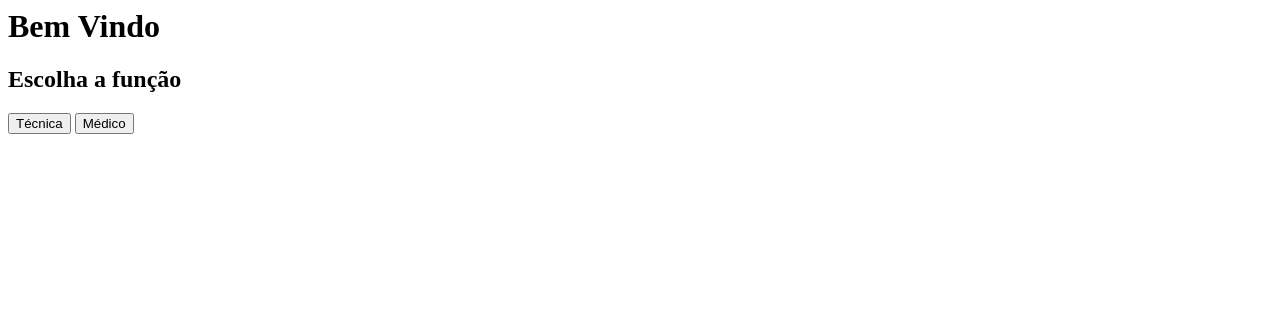
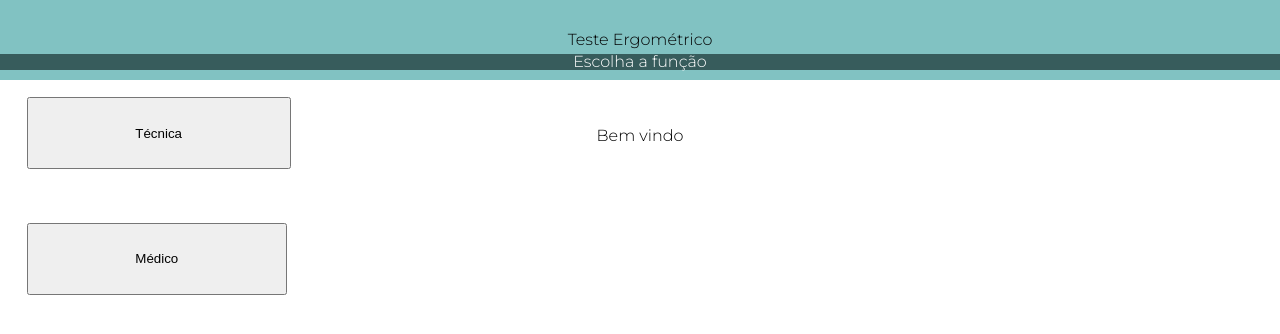
Before and after one commit to KaiqueVOliveira/painel, a plain HTML site: page index.html in a window 1280 px wide. Drawn offline with Linux system fonts and the light colour scheme.

Commit message:
iniciando css

```diff
--- /dev/null
+++ b/css/reset.css
@@ -0,0 +1,48 @@
+/* http://meyerweb.com/eric/tools/css/reset/
+   v2.0 | 20110126
+   License: none (public domain)
+*/
+
+html, body, div, span, applet, object, iframe,
+h1, h2, h3, h4, h5, h6, p, blockquote, pre,
+a, abbr, acronym, address, big, cite, code,
+del, dfn, em, img, ins, kbd, q, s, samp,
+small, strike, strong, sub, sup, tt, var,
+b, u, i, center,
+dl, dt, dd, ol, ul, li,
+fieldset, form, label, legend,
+table, caption, tbody, tfoot, thead, tr, th, td,
+article, aside, canvas, details, embed,
+figure, figcaption, footer, header, hgroup,
+menu, nav, output, ruby, section, summary,
+time, mark, audio, video {
+	margin: 0;
+	padding: 0;
+	border: 0;
+	font-size: 100%;
+	font: inherit;
+	vertical-align: baseline;
+}
+/* HTML5 display-role reset for older browsers */
+article, aside, details, figcaption, figure,
+footer, header, hgroup, menu, nav, section {
+	display: block;
+}
+body {
+	line-height: 1;
+}
+ol, ul {
+	list-style: none;
+}
+blockquote, q {
+	quotes: none;
+}
+blockquote:before, blockquote:after,
+q:before, q:after {
+	content: '';
+	content: none;
+}
+table {
+	border-collapse: collapse;
+	border-spacing: 0;
+}
--- a/css/style.css
+++ b/css/style.css
@@ -0,0 +1,30 @@
+.tituloPrincipal {
+    background-color: rgb(129, 194, 194);
+    text-align: center;
+    padding: 2em;
+}
+
+.bemVindo {
+    position: absolute;
+    top: 17%;
+    left: 50%;
+    transform: translate(-50%, -50%);
+}
+
+body {
+    font-family: 'Montserrat', sans-serif;
+}
+
+.funcao {
+    background-color: rgb(55, 92, 92);
+    margin-top: -2%;
+    text-align: center;
+    color: white;
+}
+
+button {
+    text-align: center;
+    padding: 2em 8em ;
+    margin: 2em;
+    display: inline-block;
+}
--- a/index.html
+++ b/index.html
@@ -2,13 +2,22 @@
     <head>
         <meta charset='utf-8'>
         <title>Painel Teste Ergométrico</title>
+        <link rel = 'stylesheet' href = 'css/reset.css'>
         <link rel='stylesheet' href='css/style.css'>
+        <link rel='preconnect' href='https://fonts.gstatic.com'>
+		<link href='https://fonts.googleapis.com/css2?family=Montserrat:wght@300&display=swap' rel='stylesheet'>
     </head>
+    <header>
+        <h1 class='tituloPrincipal'>Teste Ergométrico</h1>
 
+        <h2 class='bemVindo'>Bem vindo</h2>
+
+    </header>
     <body>
-        <h1>Bem Vindo</h1>
-        <h2>Escolha a função</h2>
-        <button>Técnica</button>
-        <button>Médico</button>
+        <h2 class='funcao'>Escolha a função</h2>
+        <ul>
+            <li><button>Técnica</button></li>
+            <li><button>Médico</button></li>
+        </ul>
     </body>
 </html>
```
